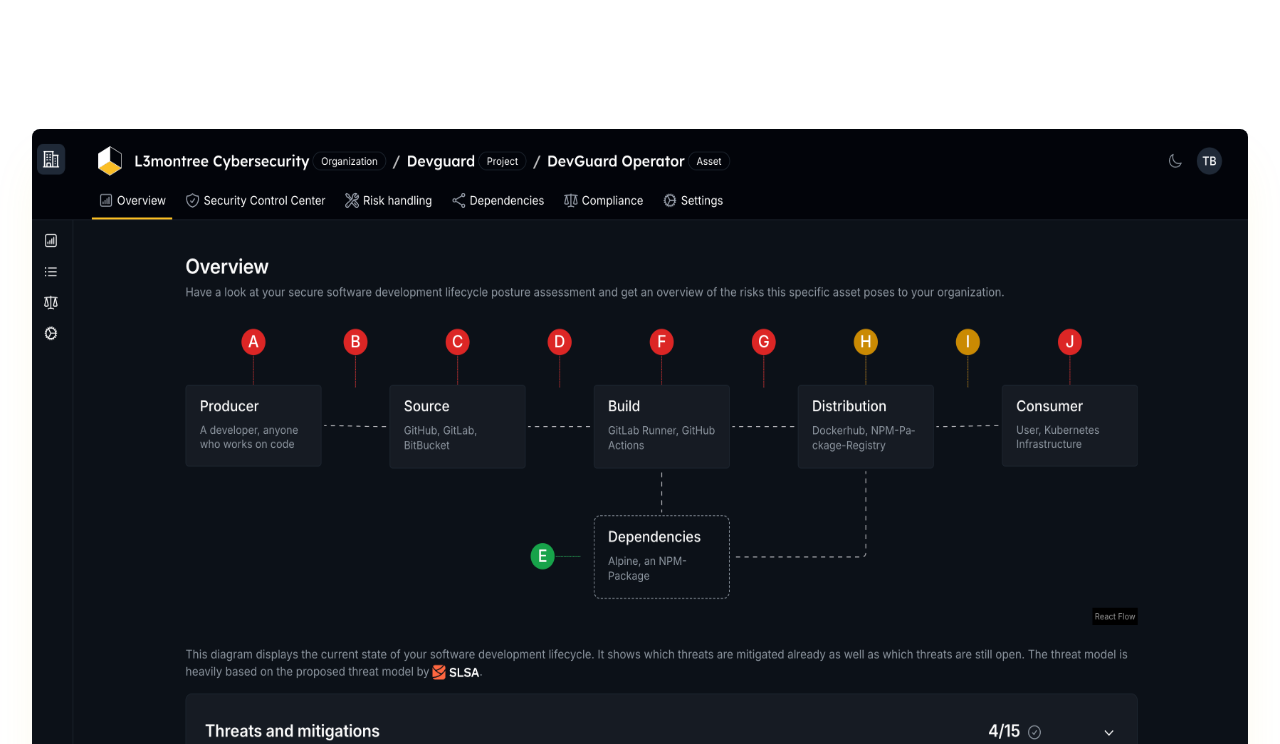
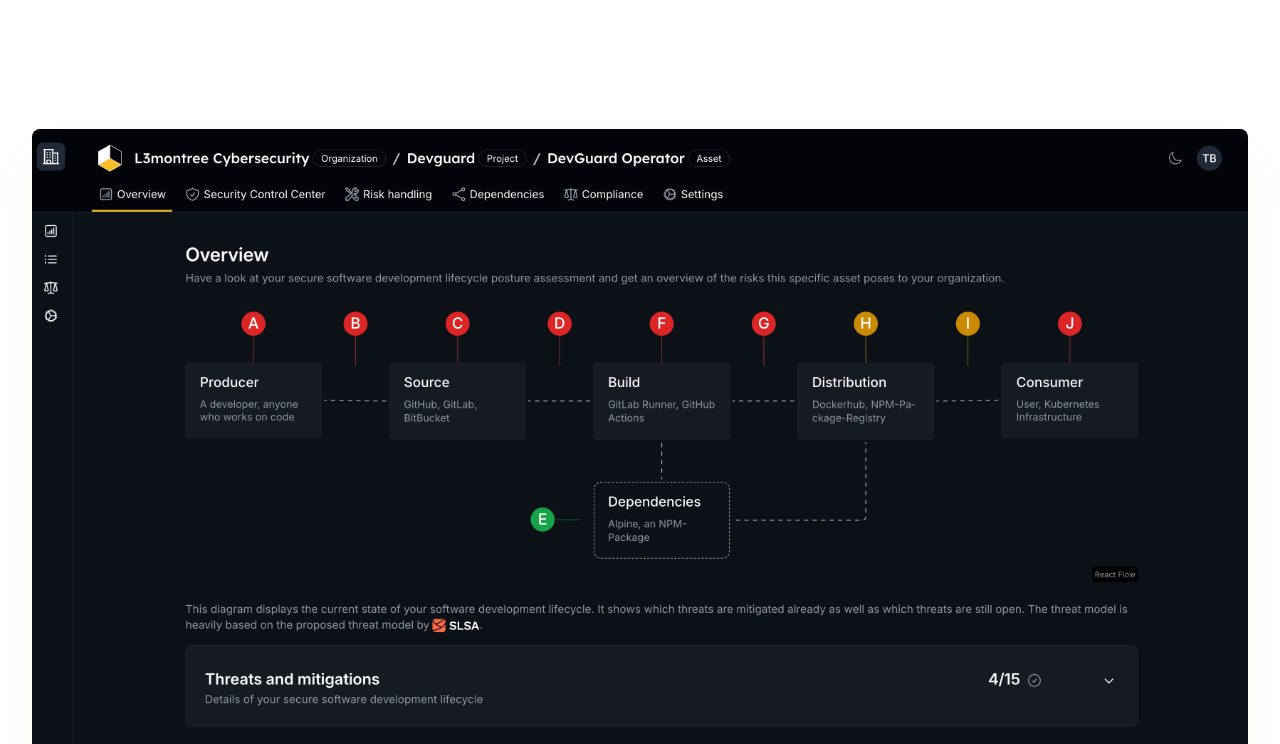
Before and after one commit to l3montree-dev/devguard-documentation, a Next.js app: page / in a window 1280 px wide. Shown: the part 2440-3184 px from the top of the page. Built offline with nearby package versions, Linux system fonts and the light colour scheme.

Commit message:
Corrects resolution
Signed-off-by: Sebastian Kawelke <sebastian.kawelke@l3montree.com>

```diff
--- a/src/components/top-level-pages/FeatureSection.tsx
+++ b/src/components/top-level-pages/FeatureSection.tsx
@@ -11,7 +11,7 @@
                 </Heading>
                 <Screenshot
                     width={1216}
-                    height={768}
+                    height={702}
                     src="/screenshots/dashboard.png"
                     className="mt-16 h-[36rem] sm:h-auto sm:w-[76rem]"
                 />
```
